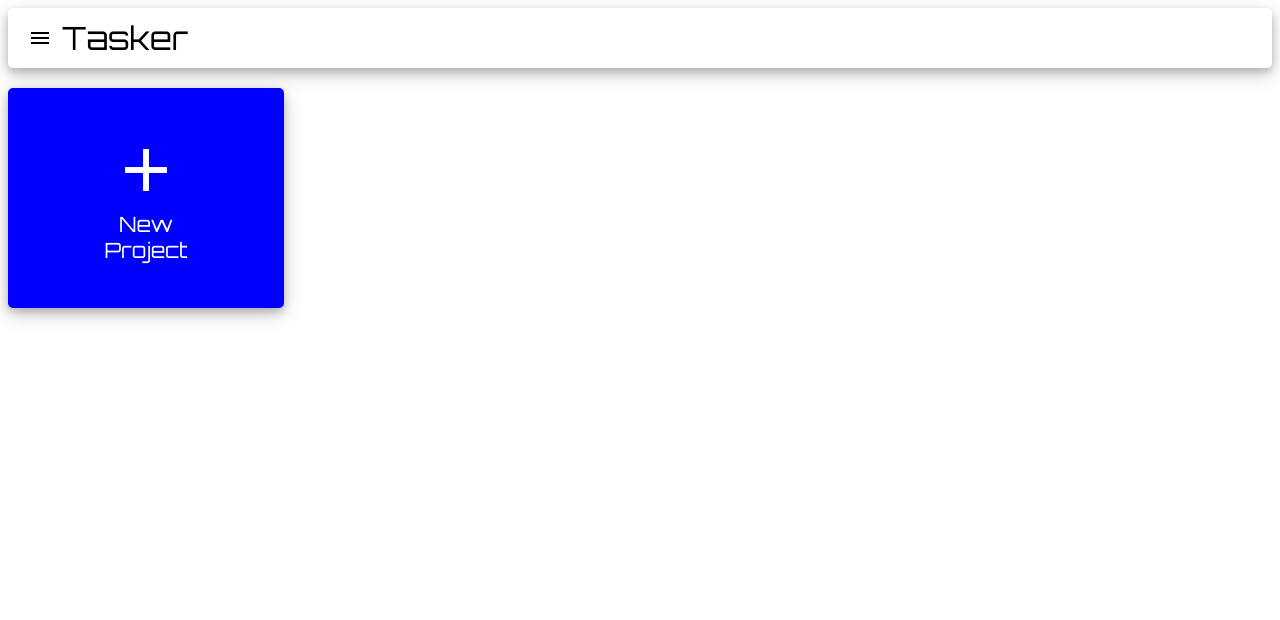
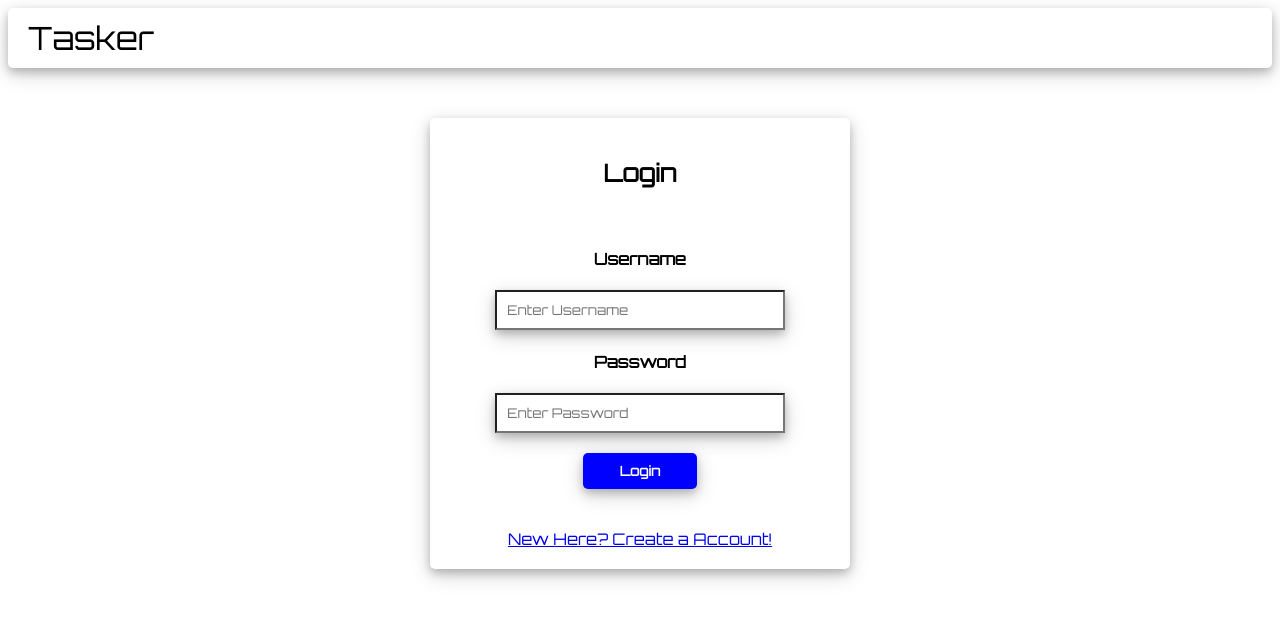
Before and after one commit to Dev-Akash/Tasker, a Flask app: page / in a window 1280 px wide. Shown: the top 620 px of the page. Run offline with Flask 2, Linux system fonts and the light colour scheme.

Commit message:
Added Database and Login/Sign-Up page

```diff
--- a/server.py
+++ b/server.py
@@ -1,8 +1,33 @@
-from flask import Flask, render_template, redirect
+from flask import Flask, render_template, redirect, request, url_for
+import sqlite3
 
 app = Flask(__name__)
 
 @app.route('/')
+def login():
+    return render_template('login_page.html')
+
+@app.route('/checkUser', methods=['POST'])
+def checkUser():
+    if request.method == 'POST':
+        name = request.form['uname']
+        password = request.form['upass']
+
+        conn = sqlite3.connect('Tasker.db')
+        crsr = conn.cursor()
+        crsr.execute("SELECT password FROM cred WHERE username == '{}'".format(name))
+        ans = crsr.fetchall()
+        conn.close()
+        if ans[0][0] == password:
+            return redirect(url_for('index'))
+        else:
+            return redirect(url_for('login'))
+
+@app.route('/sign_Up', methods=['GET', 'POST'])
+def sign_Up():
+    return render_template('sign_up.html')
+
+@app.route('/index')
 def index():
     return render_template('index.html')
 
@@ -10,5 +35,12 @@ def index():
 def new_project():
     return render_template('new_project.html')
 
+@app.route('/create_project', methods=['POST'])
+def create_project():
+    if request.method == 'POST':
+        return redirect(url_for('index'))
+    else:
+        return "Bad Request"
+
 if __name__ == "__main__":
     app.run()
--- a/static/style.css
+++ b/static/style.css
@@ -76,16 +76,54 @@ body{
     background-color: black;
     display: block;
 }
+.login_card{
+    margin-top: 50px;
+    width: 30%;
+    margin-left: auto;
+    margin-right: auto;
+    margin-bottom: 20px;
+    box-shadow: 0 4px 8px 0 rgba(0, 0, 0, 0.2), 0 6px 20px 0 rgba(0, 0, 0, 0.19);
+    text-align: center;
+    border-radius: 5px;
+    padding: 20px;
+}
+.login_card form input {
+    box-shadow: 0 4px 8px 0 rgba(0, 0, 0, 0.2), 0 6px 20px 0 rgba(0, 0, 0, 0.19);
+    padding: 10px;
+    width: 70%;
+    font-family: 'Orbitron';
+}
+.login_card form input[type=Submit] {
+    background-color: blue;
+    border: none;
+    color: white;
+    border-radius: 5px;
+    width: 30%;
+    font-weight: 800;
+}
+
 /*for tablet screen */
 @media screen and (max-width: 992px){
     .project_card{
         width: 30%;
+    }
+    .login_card{
+        width: 50%;
     }
 }
 
 /*for mobile screen */
 @media screen and (max-width: 600px){
     .project_card{
-        width: 90%;
+        width: 85%;
+        height: 150px;
+        left: 50%;
+        transform: translateX(-50%);
+    }
+    .login_card{
+        width: 80%;
+    }
+    .login_card form input[type=Submit]{
+        width: 50%;
     }
 }
--- /dev/null
+++ b/templates/login_page.html
@@ -0,0 +1,26 @@
+<!DOCTYPE html>
+<head>
+    <title>Tasker - Login</title>
+    <link rel="stylesheet" href="{{url_for('static', filename='style.css')}}">
+    <link href="https://fonts.googleapis.com/icon?family=Material+Icons" rel="stylesheet">
+    <meta name="viewport" content="width=device-width, initial-scale=1.0">
+</head>
+<body>
+    <div class="header">
+        Tasker
+    </div>
+    <div class="login_card">
+        <form action="/checkUser" method="POST">
+            <h2>Login</h2><br>
+            <h4>Username</h4>
+            <input type="text" name="uname" placeholder="Enter Username"/>
+            <h4>Password</h4>
+            <input type="password" name="upass" placeholder="Enter Password"/><br><br>
+            <input type="submit" value="Login"/>
+        </form>
+        <br><br>
+        <a href="sign_Up">New Here? Create a Account!</a>
+    </div>
+    <script src="{{url_for('static', filename='myscript.js')}}"></script>
+</body>
+</html>
```
Also changed, not shown: templates/sign_up.html (added, +28 -0 lines).
